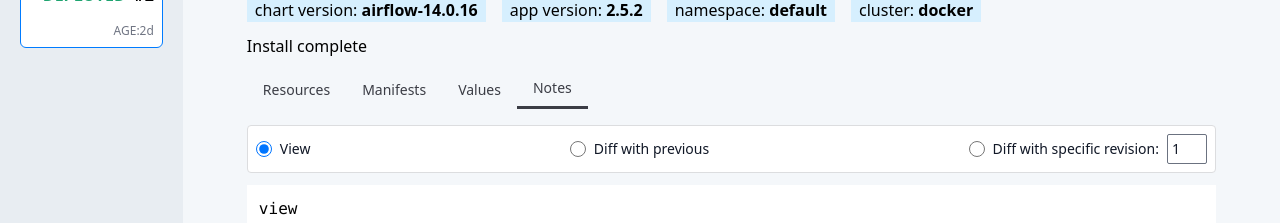
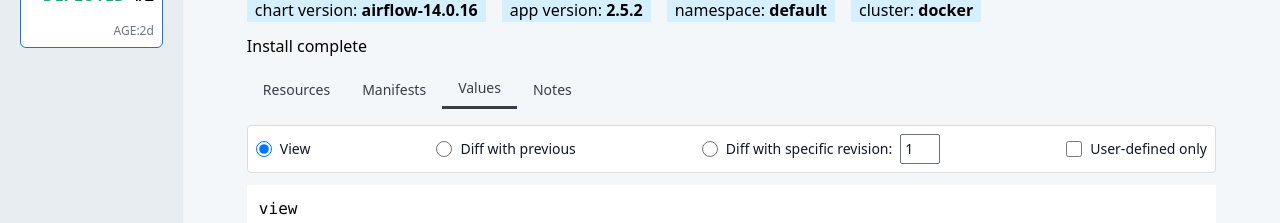
Before and after one commit to komodorio/helm-dashboard, a React (Vite) app in the folder dashboard/: page /revision in a window 1280 px wide. Shown: the part 220-443 px from the top of the page. Built offline with nearby package versions, Linux system fonts and the light colour scheme; no server answers.

Commit message:
Implement basic UI for Manifest and Values

```diff
--- a/dashboard/src/components/Tabs.tsx
+++ b/dashboard/src/components/Tabs.tsx
@@ -18,7 +18,7 @@ export default function Tabs({
 // setActiveTab,
 // setTabContent
 TabsProps) {
-  const [activeTab, setActiveTab] = useState(3);
+  const [activeTab, setActiveTab] = useState(2);
 
   return (
     <div className="flex flex-col">
--- a/dashboard/src/components/revision/RevisionNotes.tsx
+++ b/dashboard/src/components/revision/RevisionDiff.tsx
@@ -1,6 +1,10 @@
 import React, { ChangeEvent, useState } from "react";
 
-function RevisionNotes() {
+type RevisionDiffProps = {
+  includeUserDefineOnly?: boolean;
+};
+
+function RevisionDiff({ includeUserDefineOnly }: RevisionDiffProps) {
   const [notesContent, setNotesContent] = useState("view");
 
   const handleChanged = (e: ChangeEvent<HTMLInputElement>) => {
@@ -68,6 +72,22 @@ function RevisionNotes() {
             </div>
           </label>
         </div>
+        {includeUserDefineOnly && (
+          <div className="flex items-center">
+            <input
+              id="user-define-only-checkbox"
+              type="checkbox"
+              value=""
+              className="w-4 h-4 text-blue-600 bg-gray-100 border-gray-300 rounded focus:ring-blue-500 dark:focus:ring-blue-600 dark:ring-offset-gray-800 focus:ring-2 dark:bg-gray-700 dark:border-gray-600"
+            />
+            <label
+              htmlFor="user-define-only-checkbox"
+              className="ml-2 text-sm font-medium text-gray-900 dark:text-gray-300"
+            >
+              User-defined only
+            </label>
+          </div>
+        )}
       </div>
       <div className="bg-white w-full min-h-[200px]">
         <pre className="bg-white rounded p-3">{notesContent}</pre>
@@ -76,4 +96,4 @@ function RevisionNotes() {
   );
 }
 
-export default RevisionNotes;
+export default RevisionDiff;
--- a/dashboard/src/components/revision/RevisionTabs.tsx
+++ b/dashboard/src/components/revision/RevisionTabs.tsx
@@ -1,11 +1,11 @@
 import Tabs from "../Tabs";
-import RevisionNotes from "./RevisionNotes";
+import RevisionDiff from "./RevisionDiff";
 
 const tabs = [
   { label: "Resources", content: <>"Resources"</> },
-  { label: "Manifests", content: <>"Manifest"</> },
-  { label: "Values", content: <>"first Values"</> },
-  { label: "Notes", content: <RevisionNotes /> },
+  { label: "Manifests", content: <RevisionDiff /> },
+  { label: "Values", content: <RevisionDiff includeUserDefineOnly={true} /> },
+  { label: "Notes", content: <RevisionDiff /> },
 ];
 
 function RevisionTabs() {
```
